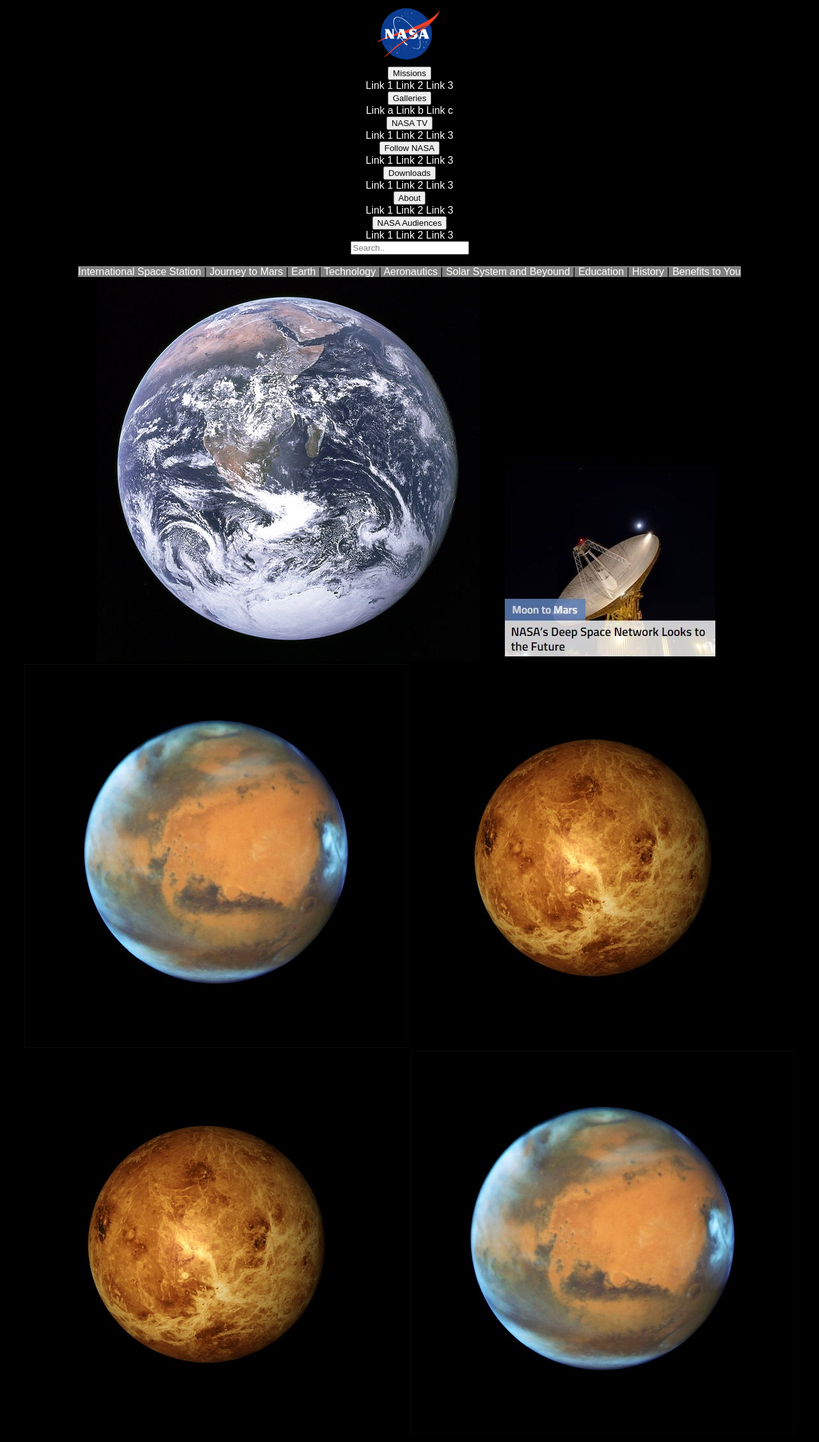
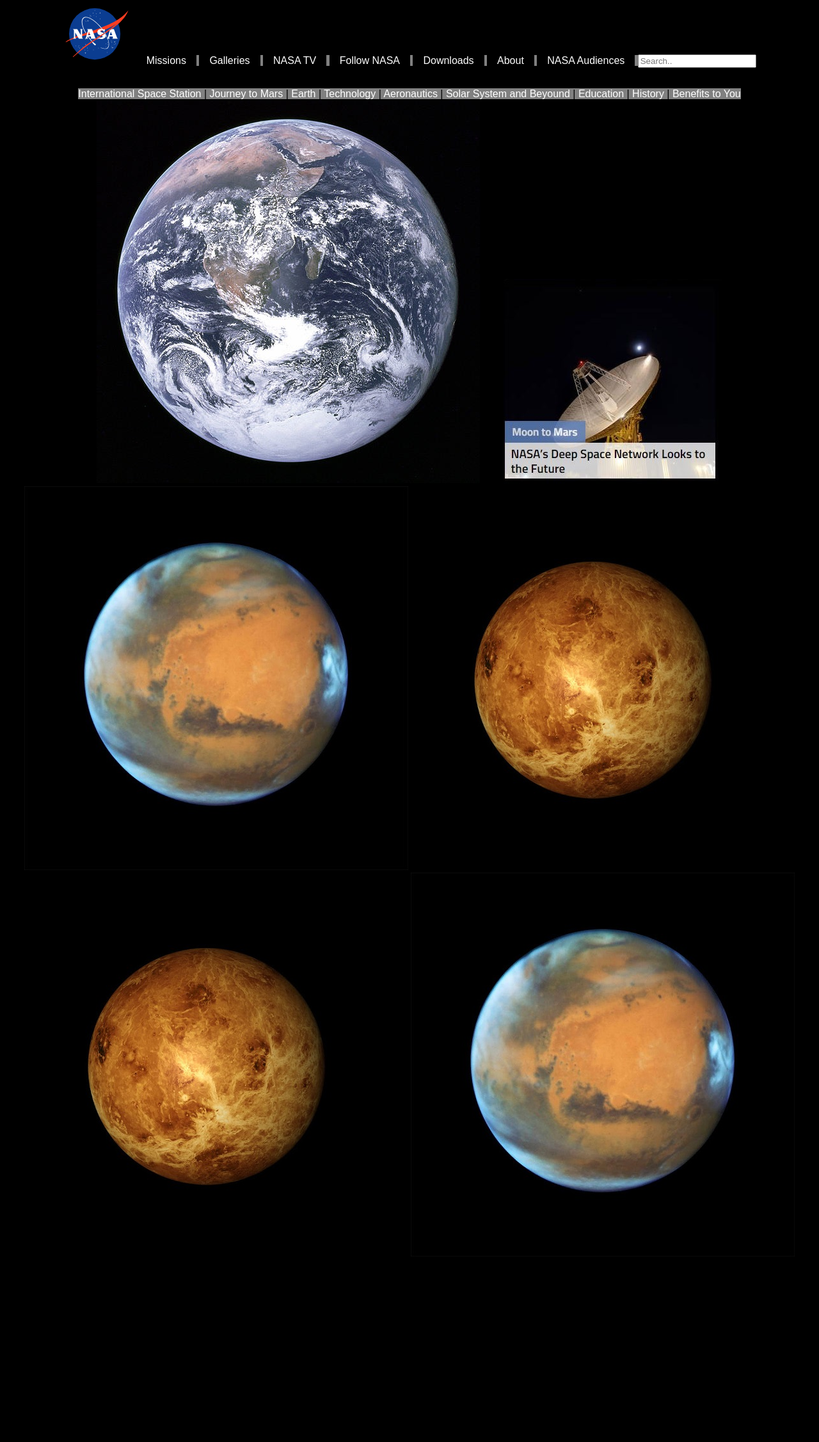
Before and after one commit to MDHUtbilding/DVA_231, a PHP site: page /HTML/Index.html in a window 1280 px wide. Shown: the whole page at 64% size. After the commit the page ends 1964 px from the top, so only its background shows below. Run offline with PHP 8.4, Linux system fonts and the light colour scheme.

Commit message:
Update mystyle.css
Byggt om css till div = topMenu i Index.html

```diff
--- a/Lab/CSS/mystyle.css
+++ b/Lab/CSS/mystyle.css
@@ -53,61 +53,51 @@ div.news1
   padding-top: 200px;
 }
 
-
-/* Testkod för dropdown lista i Index.html */
-ul
+.dropbtn
 {
-	list-style: none;
-	padding: 2px;
+	background-color: #000000;
+	color: white;
+	padding: 16px;
+	font-size: 16px;
+	border: none;
+	cursor: pointer;
 }
 
-ul li
+.dropdown
+{
+	position: relative;
+	display: inline-block;
+}
+
+.dropdown-content
+{
+	display: none;
+	position: absolute;
+	background-color: blue;
+	min-width: 160px;
+	box-shadow: 0px 8px 16px 0px rgba(0,0,0,0.2);
+	z-index: 1;
+}
+
+.dropdown-content a
+{
+	color: white;
+	padding: 12px 16px;
+	text-decoration: none;
+	display: block;
+}
+
+.dropdown-content a:hover
+{
+	background-color: #00008B;
+}
+
+.dropdown:hover .dropdown-content
 {
 	display: block;
-     	float: left;
 }
 
-li ul
+.dropdown:hover .dropbtn
 {
-	display: none;
+	background-color: blue;
 }
-
-ul li a
-{
-	display: block;
-	background-color:#0076B9;
-	padding: 10px;
-	text-decoration: none;
-	color: white;
-	width:100px;
-	border: 1px solid red;
-}
-
-ul li a:hover
-{
-     background-color:#0076B9;
-     color:white;
-}
-
-li:hover ul
-{
-     display: block;
-     position: absolute;
-}
-
-li:hover li
-{
-     float: none;
-}
-
-li:hover a
-{
-     background-color:#94C548;
-     color:black;
-}
-
-li:hover li a:hover
-{
-     background: black;
-     width:100px;
-}
```
